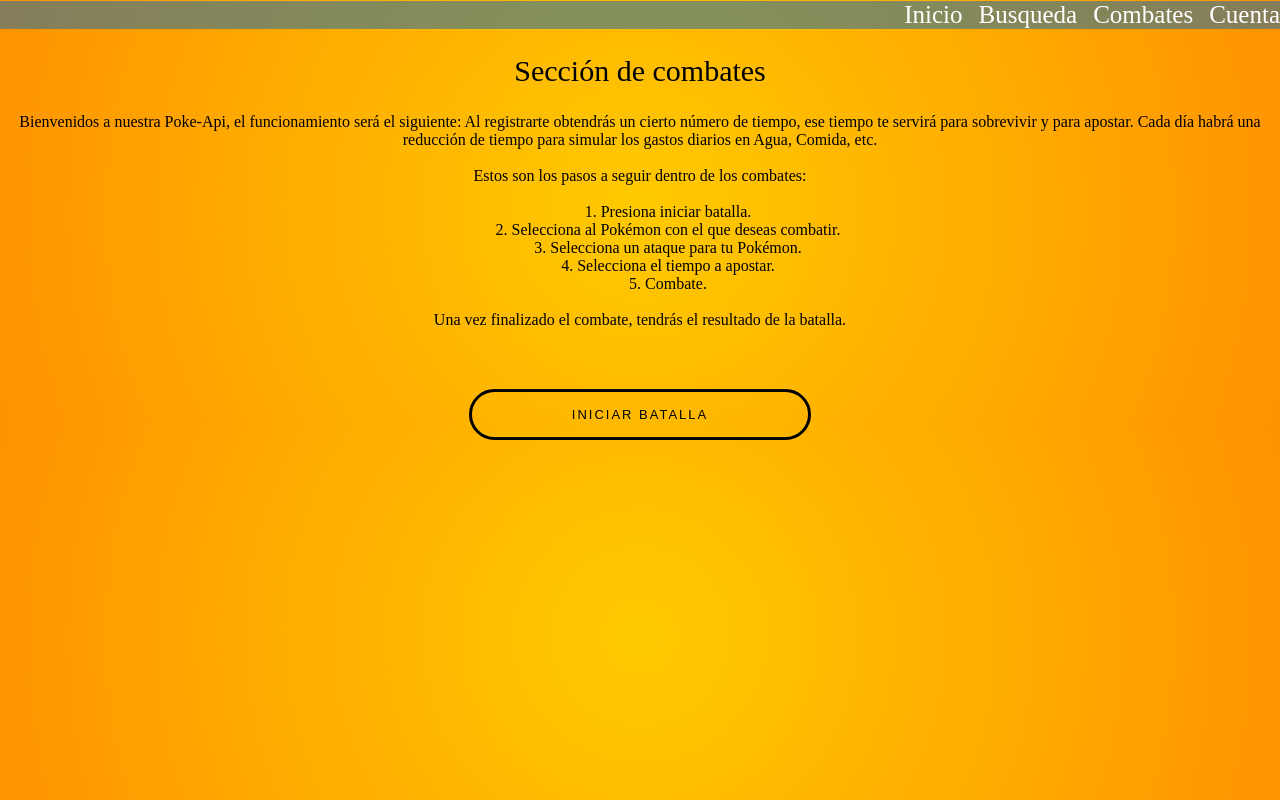
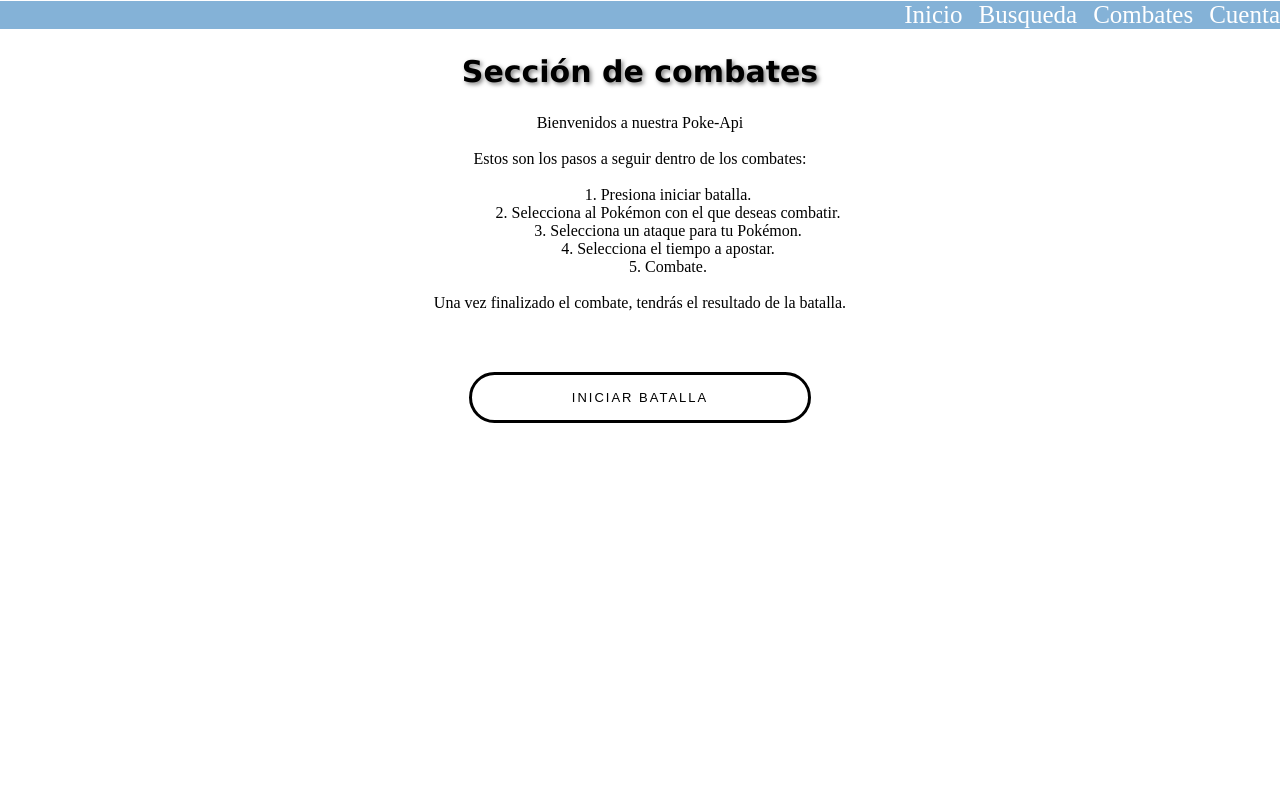
Before and after one commit to Dragonibax/Poke-Api-Front, a Next.js app in the folder poke-apif/: page /battle in a window 1280 px wide. Built offline with nearby package versions, Linux system fonts and the light colour scheme.

Commit message:
se realizo el css de la pantalla de batalla y empezar batalla, se estilizaron los botones y demas contenido

```diff
--- a/poke-apif/app/battle/page.js
+++ b/poke-apif/app/battle/page.js
@@ -5,11 +5,9 @@ export default function Battle() {
     <>
       <div className="battle-content">
         <h1 className="battletitles">Sección de combates</h1>
-
+        <div className=".battletext">
         <p>
-          Bienvenidos a nuestra Poke-Api, el funcionamiento será el siguiente: Al registrarte obtendrás un cierto número de tiempo,
-          ese tiempo te servirá para sobrevivir y para apostar. Cada día habrá una reducción de tiempo para simular
-          los gastos diarios en Agua, Comida, etc.
+          Bienvenidos a nuestra Poke-Api
         </p>
         <br></br>
         <p>Estos son los pasos a seguir dentro de los combates:</p>
@@ -29,6 +27,7 @@ export default function Battle() {
           Iniciar Batalla
         </Link>
       </div>
+      </div>
     </>
   );
 }
--- a/poke-apif/styles/globals.css
+++ b/poke-apif/styles/globals.css
@@ -1,9 +1,9 @@
-*{
+* {
   margin: 0%;
 }
 
 body {
- /* color: rgb(var(--foreground-rgb));
+  /* color: rgb(var(--foreground-rgb));
   background: linear-gradient(
       to bottom,
       transparent,
@@ -13,9 +13,8 @@ body {
 
     background-color: black;
     background-image: url("/poke-apif/public/pika.jpg");*/
-    background: rgb(255,202,0);
-    background: radial-gradient(circle, rgba(255,202,0,1) 0%, rgba(255,147,0,1) 100%);
-
+  background: radial-gradient(circle, rgba(255, 202, 0, 1) 0%, rgba(255, 147, 0, 1) 100%);
+  background-image: url("https://www.dexerto.es/cdn-cgi/image/width=3840,quality=75,format=auto/https://editors.dexerto.es/wp-content/uploads/sites/3/2020/03/portada-liga-batalla-de-pokemon-go.jpg");
 }
 
 a {
@@ -23,11 +22,14 @@ a {
   text-decoration: none;
 }
 
-
-.titulos{
-  color: white;
-  text-align: center;
-  font-size: 50 px;
+.titulos,
+.battletitles,
+.battletext {
+  margin: 36px;
+  padding: auto;
+  font-size: 30px;
+  font-weight: bold;
+  text-shadow: 2px 2px 4px rgba(0, 0, 0, 0.5);
   font-family: Verdana, Geneva, Tahoma, sans-serif;
 }
 
@@ -37,63 +39,66 @@ nav {
   display: flex;
   top: 0;
   position: relative;
-  width:100%;
+  width: 100%;
   align-items: center;
   color: white;
   font-size: 25px;
   background-color: rgba(17, 105, 177, 0.514);
+}
 
-}
 nav h1 {
   margin-left: 10px;
 }
+
 nav ul {
   margin-left: auto;
   list-style-type: none;
   padding: 0;
 }
+
 nav li {
   display: inline-block;
   margin-left: 16px;
 }
+
 nav li.btn {
   padding: 10px 16px;
   border: 2px solid var(--primary);
   border-radius: 30px;
-  font-weight: 600;
+  font-weight: bold; /* Modificado */
   color: var(--primary);
   cursor: pointer;
 }
+
 nav li.btn:hover {
   color: white;
   background: var(--primary);
 }
 
 /*css para tabla*/
-
-.container{
+.container {
   border: solid 1px rgba(114, 14, 117, 0.678);
   align-items: center;
 }
 
-table{
+table {
   color: #fff;
   font-size: 34px;
   table-layout: fixed;
   border-collapse: collapse;
 }
 
-thead{
+thead {
   background: rgba(212, 1, 1, 0.4);
 }
 
-th{
+th {
   padding: 20px 15px;
   font-weight: 700;
   text-transform: uppercase;
 }
 
-td{
+td {
   padding: 15px;
   border-bottom: solid 1px rgba(224, 12, 12, 0.61);
 }
@@ -102,36 +107,34 @@ tbody tr {
   cursor: pointer;
 }
 
-tbody tr:hover{
+tbody tr:hover {
   background: rgba(255, 255, 255, 0.753);
 }
 
-.formpo{
+.formpo {
   width: 50%;
   text-align: center;
   justify-content: center;
 }
 
-
-
-.Inicio{
+.Inicio {
   background-position: center center;
   background-size: cover;
   height: 40vh;
   min-height: 20rem;
 }
 
-.title{
+.title {
   padding: 0.2rem 0 3rem 0;
 }
 
-.Bata{
+.Bata {
   text-align: center;
   font-size: 50px;
   padding: 3rem 0 0.2rem 0;
 }
 
-.boton{
+.boton {
   width: 100%;
   background: #1f53c5;
   border: none;
@@ -141,16 +144,16 @@ tbody tr:hover{
   font-size: 16px;
 }
 
-.nom{
+.nom {
   background-color: blue;
 }
 
-.text-danger{
+.text-danger {
   line-height: 40px;
   color: white;
 }
 
-.placeh{
+.placeh {
   width: 100%;
   background: #24303c;
   padding: 10px;
@@ -161,21 +164,21 @@ tbody tr:hover{
   font-size: 18px;
 }
 
-.titulo-prin{
+.titulo-prin {
   text-align: center;
 }
 
-.formpo{
+.formpo {
   text-align: center;
   justify-content: center;
 }
 
-.barra{
+.barra {
   width: 40%;
   padding: 2rem 0 1rem 0;
 }
 
-.btnat{
+.btnat {
   width: 10%;
   background: #1f53c5;
   border: none;
@@ -185,60 +188,62 @@ tbody tr:hover{
   font-size: 16px;
 }
 
-.barra2{
+.barra2 {
   width: 40%;
   padding: 2rem 0 1rem 0;
   margin-left: 45%;
 }
 
-.Imgpok2{
- margin-left: 79%;
+.Imgpok2 {
+  margin-left: 79%;
 }
 
-.victory{
+.victory {
   margin-right: 79%;
 }
 
-.victory1{
+.victory1 {
   margin-left: 79%;
 }
 
 /*css para las batallas*/
-.battletitles{
+.battletitles {
   margin: 25px;
   padding: auto;
   font-size: 30px;
-  font-weight: 300;
+  font-weight: bold;
+  text-shadow: 2px 2px 4px rgba(0, 0, 0, 0.5);
 }
 
-.battletext{
-  font-size: 20px;
-  font-style: oblique;
-  text-align: center;
-  border-color: black;
+.battletext {
+  margin: 25px;
+  padding: auto;
+  font-size: 30px;
+  font-weight: bold;
+  text-shadow: 2px 2px 4px rgba(0, 0, 0, 0.5);
 }
 
-.battle-content{
+.battle-content {
   align-items: center;
   display: block;
- text-align: center;
+  text-align: center;
 }
 
-.pokeselection{
+.pokeselection {
   color: black;
-
   font-size: 25px;
 }
 
-.centerdiv{
+.centerdiv {
   align-items: center;
   text-align: center;
   margin: auto;
 }
 
-.spritepokemon{
-  transform: transform .5s;
+.spritepokemon {
+  transform: transform 0.5s;
 }
-.spritepokemon:hover{
+
+.spritepokemon:hover {
   transform: scale(1.5);
 }
```
Also changed, not shown: poke-apif/app/battle/starbattle/page.js (+12 -11 lines).
